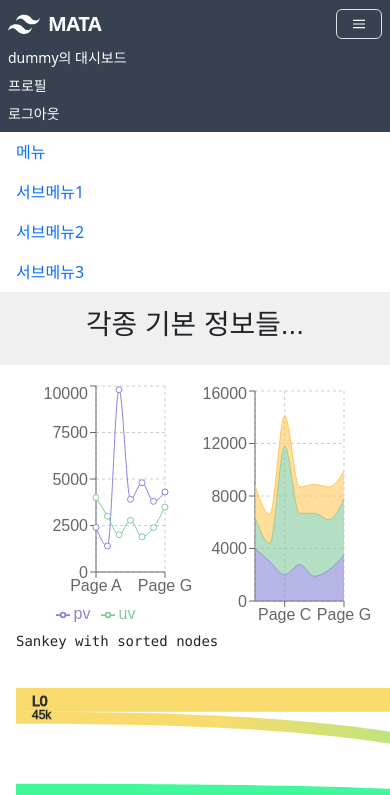
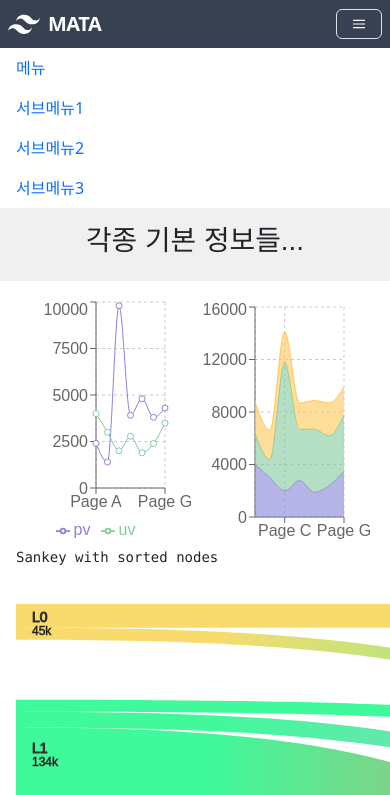
Before and after one commit to PolarbearHam/MATA2, a React (Create React App) app in the folder mata2/: page /start in a window 390 px wide. Shown: the top 795 px of the page. Built offline with nearby package versions, Linux system fonts and the light colour scheme.

Commit message:
Feat: Header 드롭다운 수정

```diff
--- a/mata2/src/App.js
+++ b/mata2/src/App.js
@@ -11,6 +11,7 @@ import Welcome from './views/Welcome';
 import Logout from "./views/Logout";
 
 function App() {
+  // GLOBAL: ************** 사용자 정보 **************
   const [user, setUser] = useState(null);
   const userInfo = async (accessToken) => {
     if(!accessToken || accessToken=='') return;
@@ -22,6 +23,7 @@ function App() {
       name: "dummy"
     });
   }
+  // GLOBAL: ************** 사용자 정보 **************
 
   useEffect(() => {
     sessionStorage.setItem("accessToken", "dummy"); // 더미 데이터
--- a/mata2/src/components/Header.js
+++ b/mata2/src/components/Header.js
@@ -3,8 +3,6 @@ import 'bootstrap/dist/css/bootstrap.min.css';
 import {Link} from "react-router-dom";
 
 const Header = (props) => {
-
-
   const dropdown = () => {
     document.getElementById("nav-content").classList.toggle("hidden");
   }
@@ -29,7 +27,7 @@ const Header = (props) => {
           </svg>
         </button>
       </div>
-      <div id="nav-content" className="w-full lg:flex lg:w-auto">
+      <div id="nav-content" className="w-full lg:flex lg:w-auto hidden">
         {!props.state.user ? ( <div className="text-sm lg:flex-grow lg:items-center lg:justify-end">
           <a href="/"
              className="block no-underline mt-2 lg:mt-1 lg:inline-block text-white hover:text-blue-200 mr-4">
```
